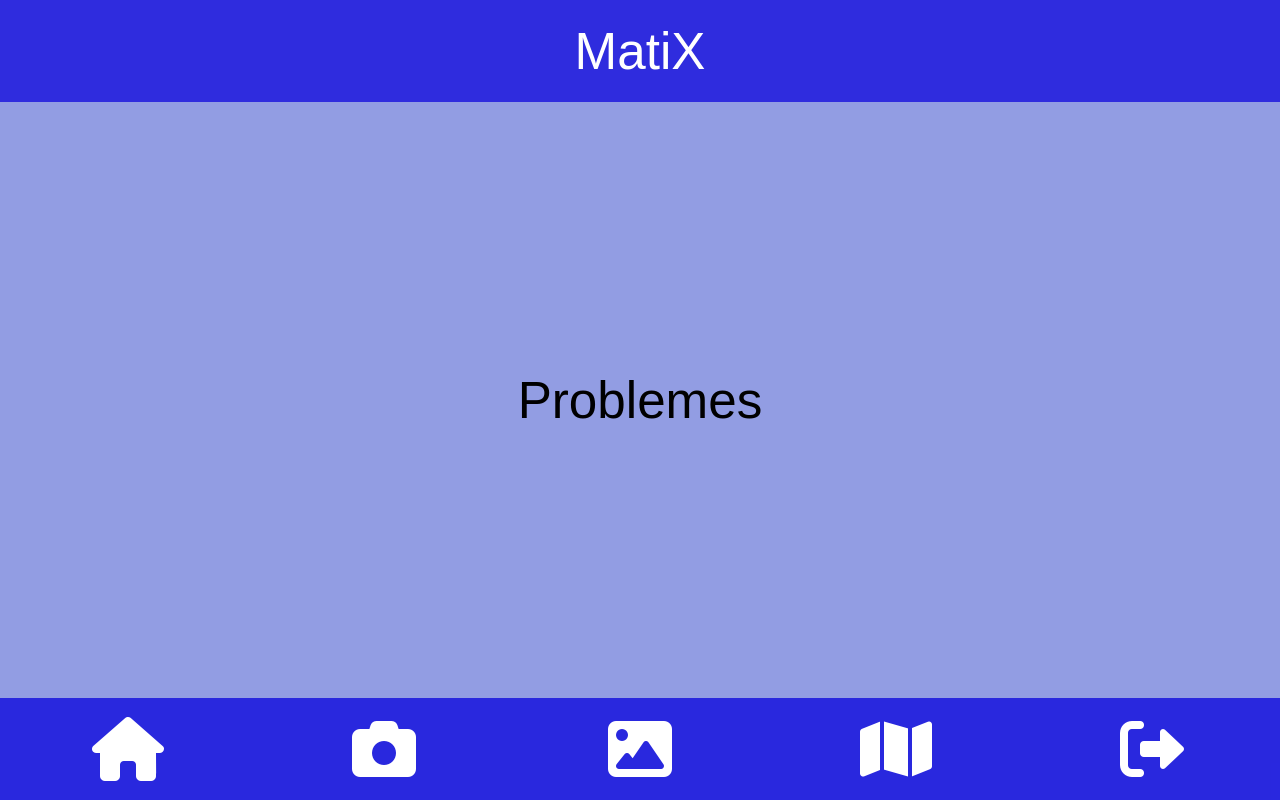
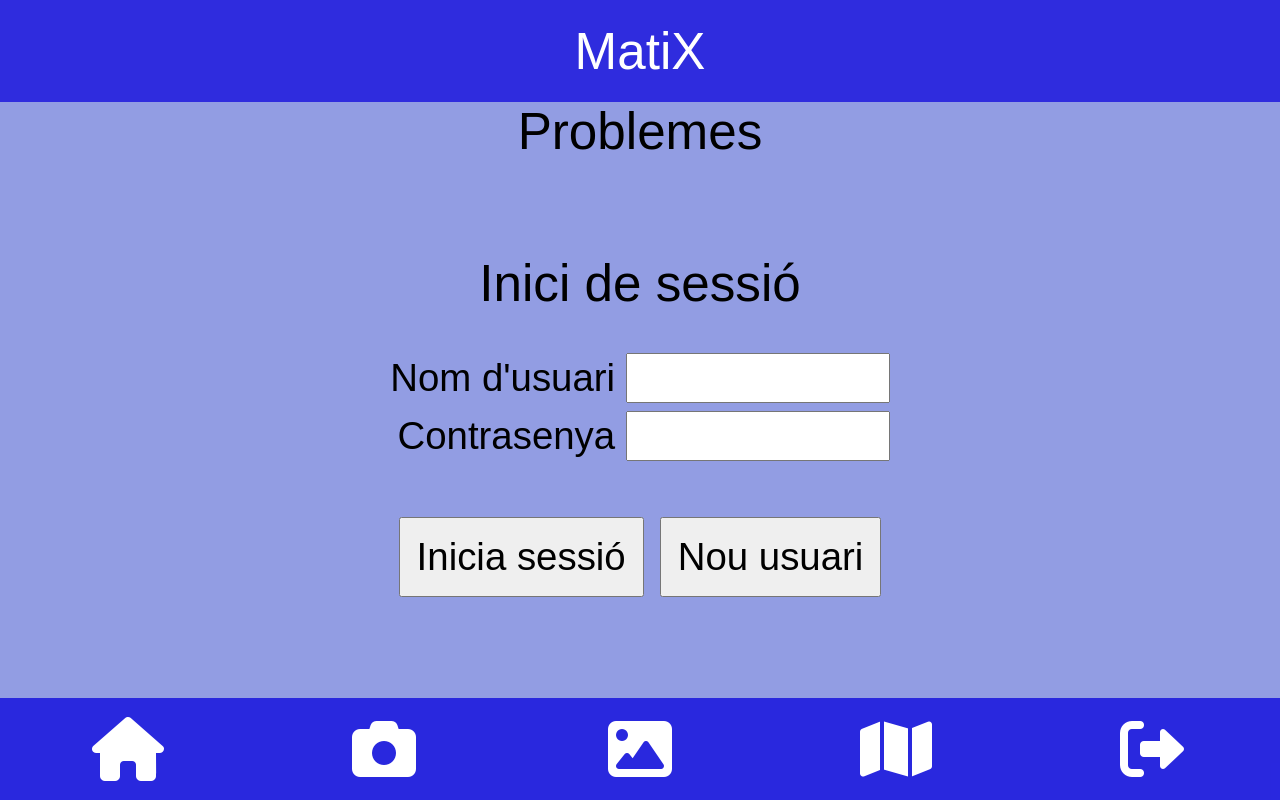
Before and after one commit to UnaiFerrer/webapp, a plain HTML site: page webapp/index.html in a window 1280 px wide. Drawn offline with Linux system fonts and the light colour scheme.

Commit message:
Update index.html

```diff
--- a/webapp/index.html
+++ b/webapp/index.html
@@ -17,6 +17,25 @@
 		<div id="seccio_1">    <!-- espai central per mostrar contingut -->
 		Problemes
 	</div>
+	<div id="seccio_0" class="seccio">
+		<div>
+		  Inici de sessió    <!-- títol de la secció -->
+		</div>
+		<div id="credencials">    <!-- contenidor per als quadres de text -->
+		  <div>
+			<label for="nom_usuari">Nom d'usuari</label>
+			<input type="text" id="nom_usuari">
+		  </div>
+		  <div>
+			<label for="contrasenya">Contrasenya</label>
+			<input type="password" id="contrasenya">
+		  </div>
+		</div>
+		<div id="botons_sessio">    <!-- contenidor per als botons -->
+		  <button>Inicia sessió</button>
+		  <button>Nou usuari</button>
+		</div>
+	  </div>
 		<div id="menu">    <!-- franja inferior per al menú de navegació -->
 			<i id="boto_1" class="fa-solid fa-house"></i>    <!-- secció inicial -->
   			<i id="boto_2" class="fa-solid fa-camera"></i>    <!-- càmera -->
```
Lines whose indentation alone changed are shown as unchanged.
